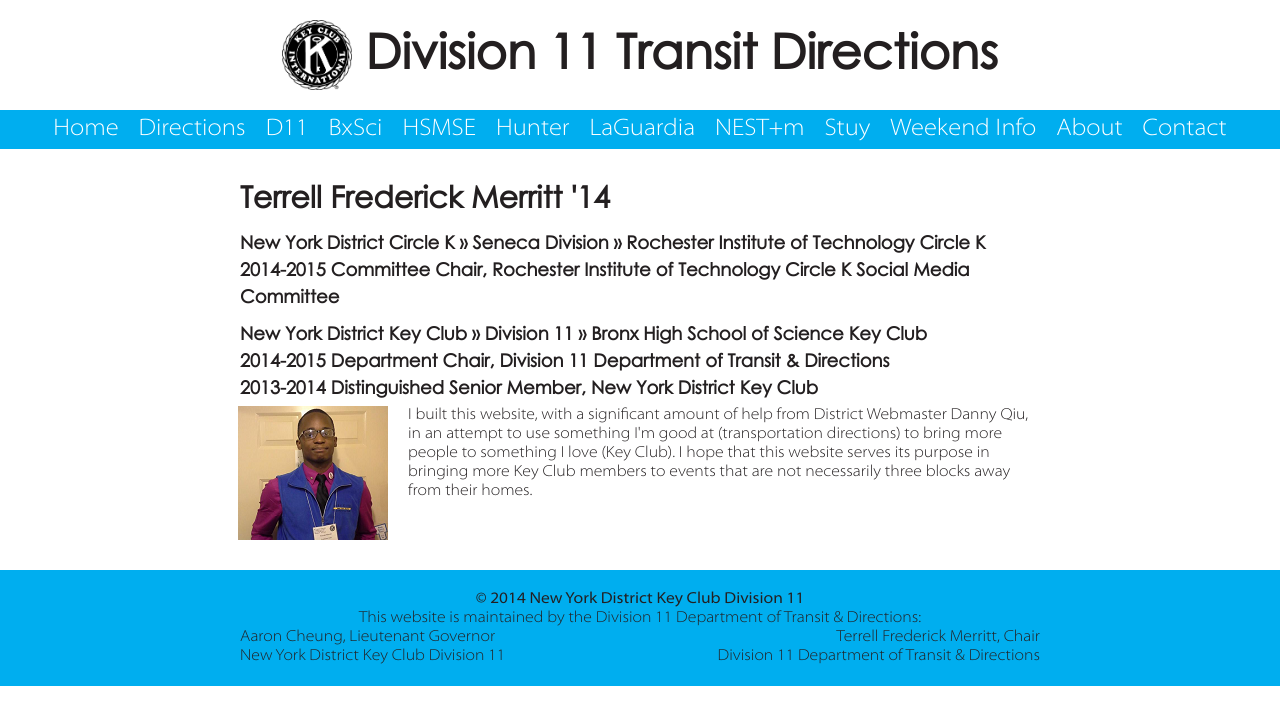
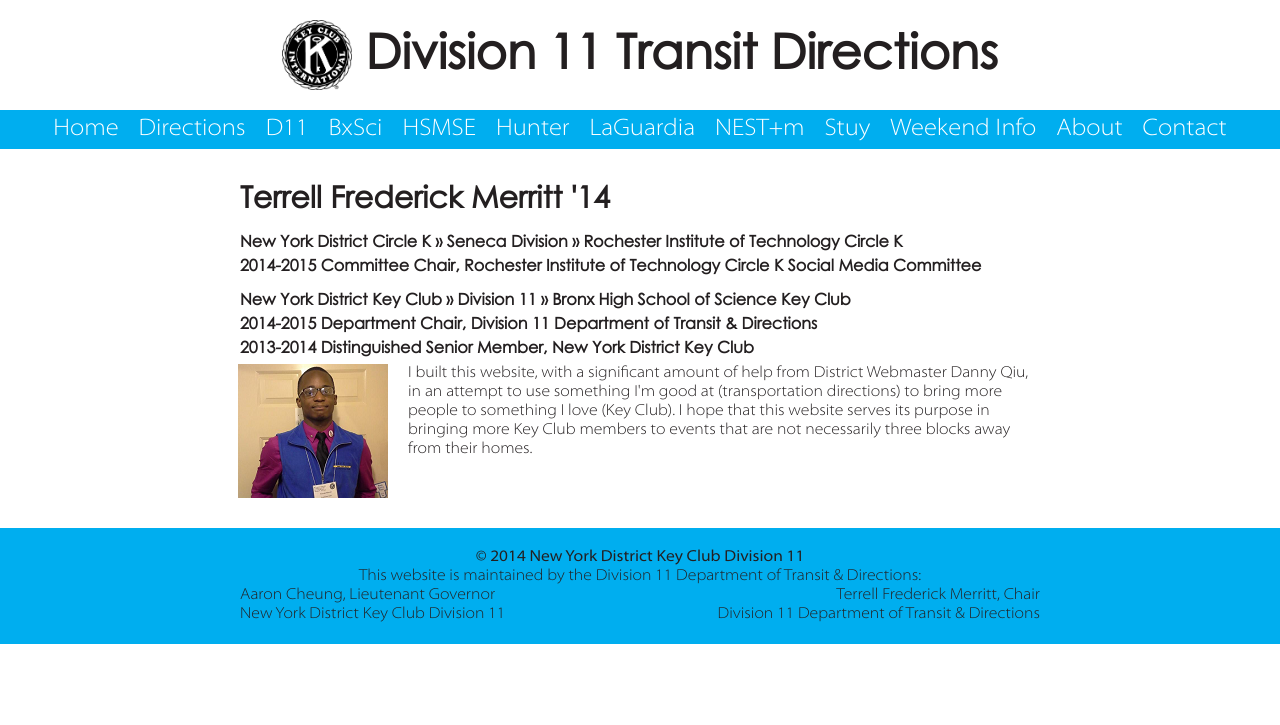
Before and after one commit to d11directions/d11directions.github.io, a Jekyll site: the page built from about/terrellmerritt.html, in a window 1280 px wide. Shown: the top 725 px of the page. Built offline with Jekyll 4.4.1, drawn with Linux system fonts in a browser that asks for light colours.

```diff
--- a/about/terrellmerritt.html
+++ b/about/terrellmerritt.html
@@ -3,10 +3,10 @@ layout: default
 title: About&#58; Terrell F. Merritt
 ---
 <h2>Terrell Frederick Merritt '14</h2>
-<h5>New York District Circle K &raquo; Seneca Division &raquo; Rochester Institute of Technology Circle K<br>
-2014-2015 Committee Chair, Rochester Institute of Technology Circle K Social Media Committee</h5>
-<h5>New York District Key Club &raquo; Division 11 &raquo; Bronx High School of Science Key Club<br>
+<h6>New York District Circle K &raquo; Seneca Division &raquo; Rochester Institute of Technology Circle K<br>
+2014-2015 Committee Chair, Rochester Institute of Technology Circle K Social Media Committee</h6>
+<h6>New York District Key Club &raquo; Division 11 &raquo; Bronx High School of Science Key Club<br>
 2014-2015 Department Chair, Division 11 Department of Transit &amp; Directions<br>
-2013-2014 Distinguished Senior Member, New York District Key Club</h5>
+2013-2014 Distinguished Senior Member, New York District Key Club</h6>
 <img class="aboutpic" src="/resources/terrellmerritt.png"><p>I built this website, with a significant amount of help from District Webmaster Danny Qiu, in an attempt to use something I'm good at (transportation directions) to bring more people to something I love (Key Club). I hope that this website serves its purpose in bringing more Key Club members to events that are not necessarily three blocks away from their homes.</p>
 <div class="clear"></div>
```
